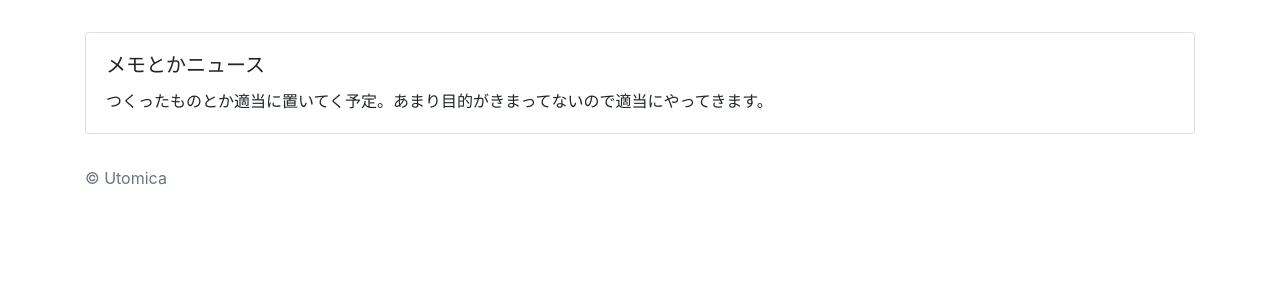
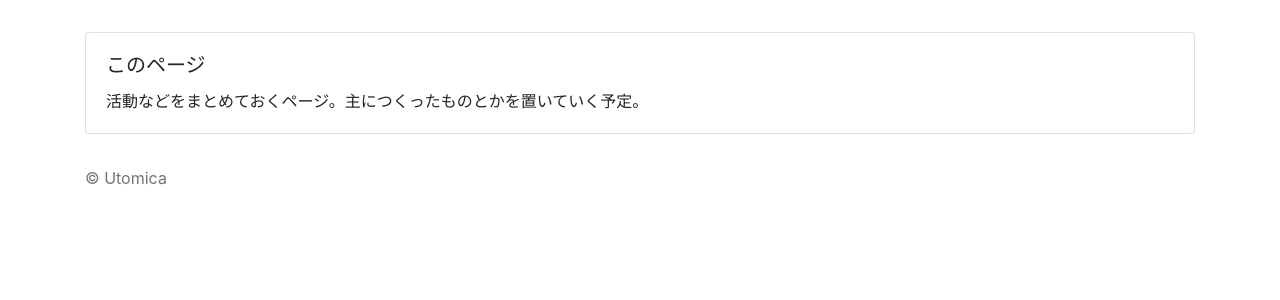
Before and after one commit to miokato/Monooki, a Django app: page / in a window 1280 px wide. Shown: the part 56-356 px from the top of the page. Run offline with Django 3.2, Linux system fonts and the light colour scheme; data that the repository does not hold is empty; some libraries are stand-ins or nearby versions.

Commit message:
説明変更

```diff
--- a/templates/toppage/home.html
+++ b/templates/toppage/home.html
@@ -9,9 +9,9 @@
     <!-- ヘッダー -->
     <div class="card " style="margin-top: 2em">
       <div class="card-body">
-        <h5 class="card-title">メモとかニュース</h5>
+        <h5 class="card-title">このページ</h5>
         <p class="card-text">
-          つくったものとか適当に置いてく予定。あまり目的がきまってないので適当にやってきます。
+          活動などをまとめておくページ。主につくったものとかを置いていく予定。
         </p>
       </div>
     </div>
```
